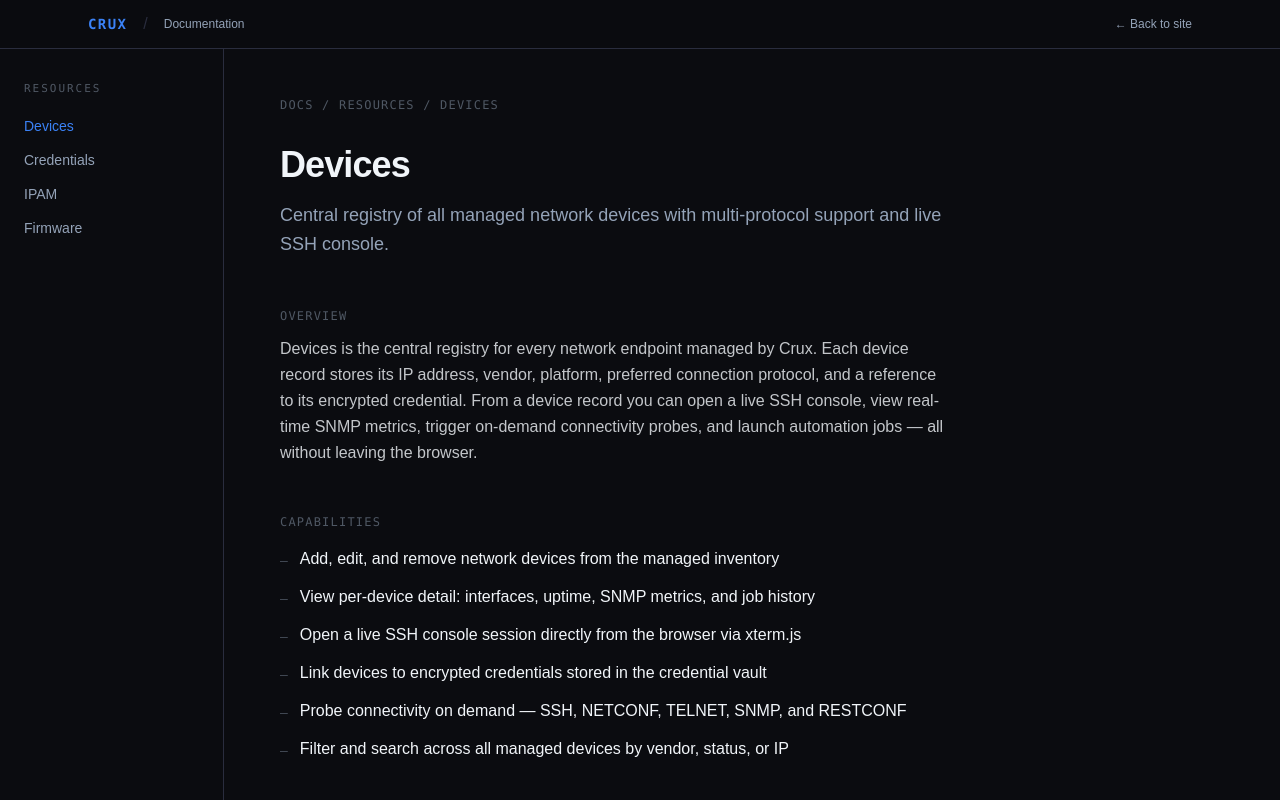
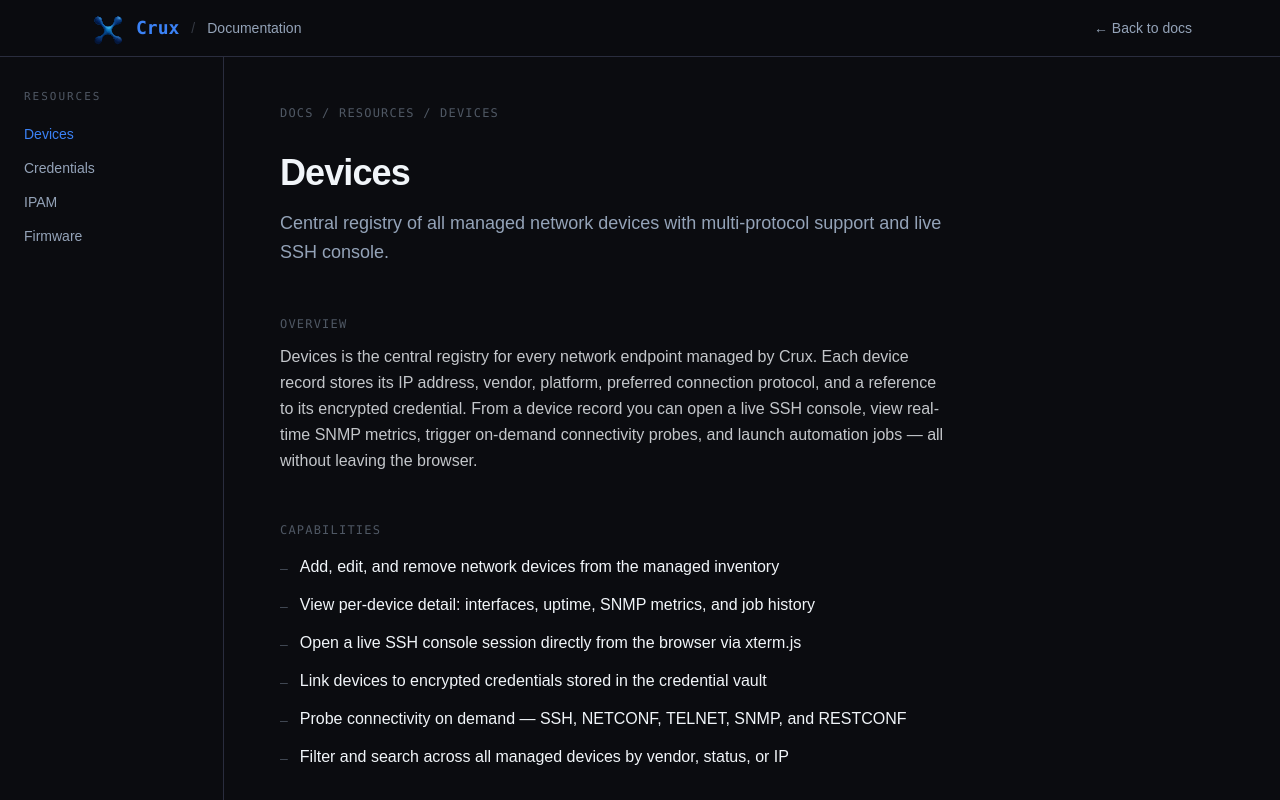
Before and after one commit to LuminousVar/crux-landing, a SvelteKit app: page /docs/devices in a window 1280 px wide. Shown: the top 800 px of the page. Built offline with nearby package versions, Linux system fonts and the light colour scheme.

Commit message:
fix(FeatureOrbit): add ARIA role, label, and keyboard handler to power LED button

```diff
--- a/src/lib/components/sections/FeatureOrbit.svelte
+++ b/src/lib/components/sections/FeatureOrbit.svelte
@@ -175,10 +175,13 @@
 									<!-- Power LED visual -->
 									<circle cx="21" cy="65" r="2.5"
 										style="fill: {devicePowered ? 'var(--color-success)' : 'var(--color-edge)'}; pointer-events: none;"/>
-									<!-- svelte-ignore a11y_click_events_have_key_events a11y_interactive_supports_focus -->
 									<circle cx="21" cy="65" r="9"
+										role="button"
+										tabindex="0"
+										aria-label="{devicePowered ? 'Power off' : 'Power on'}"
 										style="fill: transparent; cursor: pointer;"
 										onclick={() => (devicePowered = !devicePowered)}
+										onkeydown={(e) => e.key === 'Enter' || e.key === ' ' ? (devicePowered = !devicePowered) : null}
 									/>
 									<!-- Ethernet ports -->
 									<rect x="33" y="59" width="8" height="7" rx="1" style="fill: var(--color-canvas); stroke: var(--color-edge); stroke-width: 0.5"/>
--- a/src/routes/docs/+layout.svelte
+++ b/src/routes/docs/+layout.svelte
@@ -1,16 +1,36 @@
 <script lang="ts">
+	import { page } from '$app/state';
+
 	let { children } = $props();
+
+	let isSlug = $derived(page.url.pathname !== '/docs');
 </script>
 
 <div class="min-h-screen bg-canvas">
 	<header class="sticky top-0 z-50 border-b border-edge bg-canvas/95 backdrop-blur-sm">
-		<div class="mx-auto flex h-12 max-w-6xl items-center justify-between px-6">
-			<div class="flex items-center gap-4">
-				<a href="/" class="font-mono text-sm font-bold tracking-[0.1em] text-accent">CRUX</a>
-				<span class="text-edge">/</span>
-				<span class="text-xs text-muted">Documentation</span>
+		<div class="mx-auto flex max-w-6xl items-center justify-between px-6 py-2">
+			<!-- Logo + breadcrumb -->
+			<div class="flex items-center gap-3">
+				<a href="/" aria-label="Crux home" class="flex items-center gap-2">
+					<img src="/crux-logo-nobg.svg" alt="" class="h-10 w-auto" aria-hidden="true" />
+					<span class="font-mono text-lg font-bold leading-none text-accent">Crux</span>
+				</a>
+				<span class="text-sm text-muted/30">/</span>
+				<a href="/docs" class="text-sm text-muted transition-colors hover:text-content"
+					>Documentation</a
+				>
 			</div>
-			<a href="/" class="text-xs text-muted transition-colors hover:text-content">← Back to site</a>
+
+			<!-- Back link -->
+			{#if isSlug}
+				<a href="/docs" class="text-sm text-muted transition-colors hover:text-content"
+					>← Back to docs</a
+				>
+			{:else}
+				<a href="/" class="text-sm text-muted transition-colors hover:text-content"
+					>← Back to site</a
+				>
+			{/if}
 		</div>
 	</header>
 
--- a/src/routes/docs/[slug]/+page.svelte
+++ b/src/routes/docs/[slug]/+page.svelte
@@ -18,7 +18,7 @@
 <div class="flex">
 	<!-- Sidebar -->
 	<aside class="hidden w-56 shrink-0 border-r border-edge md:block">
-		<nav class="sticky top-12 h-[calc(100vh-3rem)] overflow-y-auto px-4 py-8">
+		<nav class="sticky top-14 h-[calc(100vh-3.5rem)] overflow-y-auto px-4 py-8">
 			<p class="mb-3 px-2 font-mono text-[11px] uppercase tracking-[0.18em] text-muted/50">
 				{activeGroup.label}
 			</p>
```
